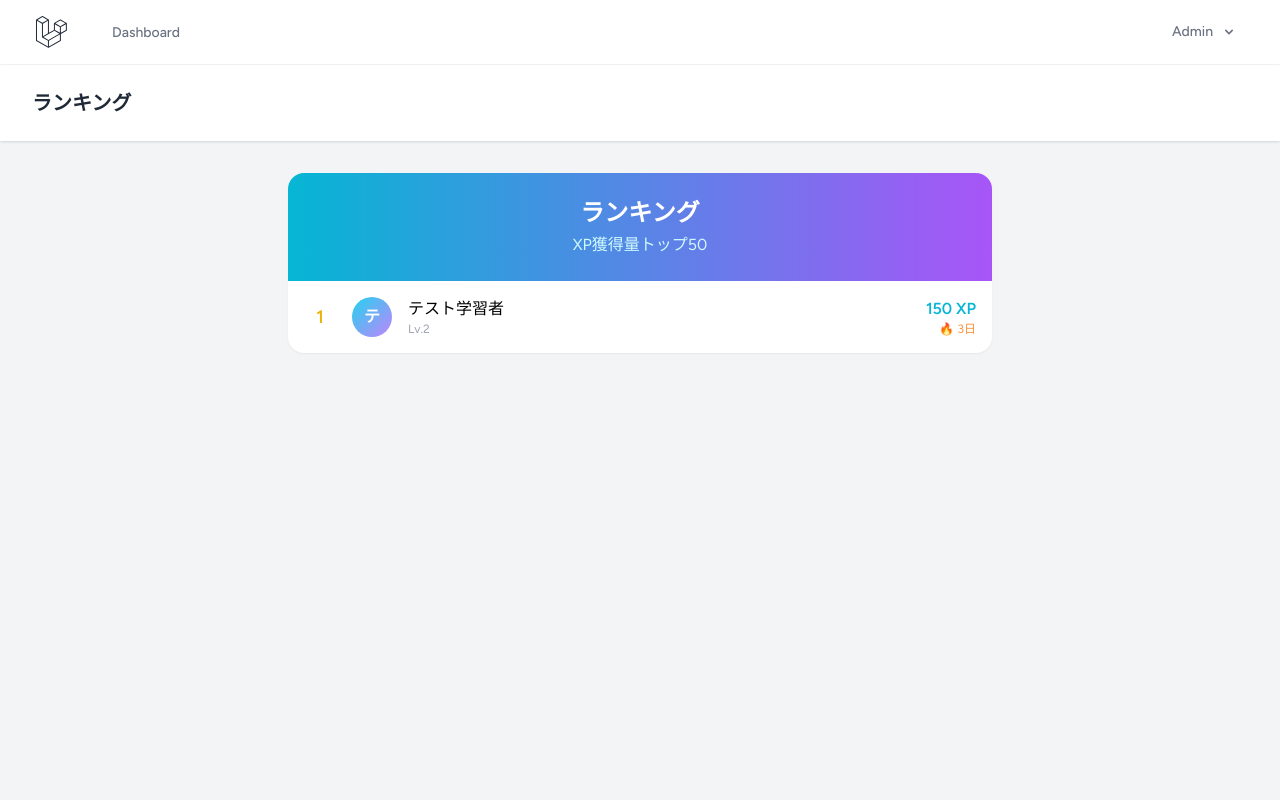
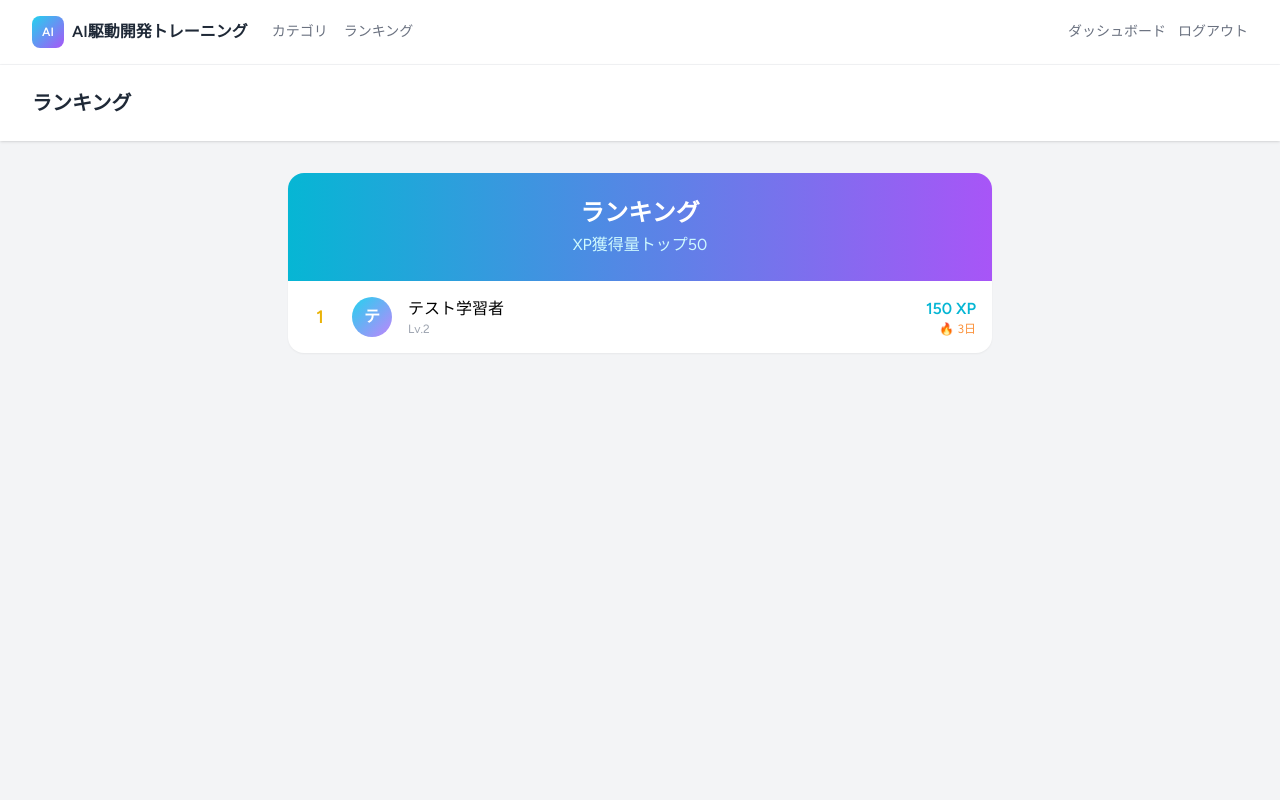
Before and after one commit to Kite24930/ai-driven-development-training, a Laravel app: page /leaderboard in a window 1280 px wide. Run offline with Laravel 12, Linux system fonts and the light colour scheme; a user stored in the database is signed in; data comes from the database, SQL or seed files in the repository; tables that the repository leaves empty hold one stand-in row (values such as "Sample post"); style sheets or scripts are compiled from the project's sources; some libraries are stand-ins or nearby versions.

Commit message:
fix: 公開ページの認証不要化、ルートスコーピング、CSRF対応等の修正
- 公開ページ(カテゴリ/コース/ランキング)にAppLayoutを導入し未ログインでもアクセス可能に
- LessonルートにscopeBindings()を追加しCourse内でのLesson解決を正確に
- app.blade.phpにCSRF metaタグを追加（画像アップロードAJAX対応）
- 管理者コース更新でPUT method spoofing (_method=PUT)を正しく実装

https://claude.ai/code/session_01XwctxaxXaMuraFZPTMVZQq

```diff
--- /dev/null
+++ b/resources/js/Layouts/AppLayout.tsx
@@ -0,0 +1,78 @@
+import { Link, usePage } from '@inertiajs/react';
+import { PropsWithChildren, ReactNode } from 'react';
+import { PageProps } from '@/types';
+
+export default function AppLayout({
+    header,
+    children,
+}: PropsWithChildren<{ header?: ReactNode }>) {
+    const { auth } = usePage<PageProps>().props;
+    const user = auth?.user;
+
+    return (
+        <div className="min-h-screen bg-gray-100">
+            <nav className="border-b border-gray-100 bg-white">
+                <div className="mx-auto max-w-7xl px-4 sm:px-6 lg:px-8">
+                    <div className="flex h-16 justify-between">
+                        <div className="flex items-center gap-6">
+                            <Link href="/" className="flex items-center gap-2">
+                                <div className="w-8 h-8 bg-gradient-to-br from-cyan-400 to-purple-500 rounded-lg flex items-center justify-center font-bold text-white text-xs">
+                                    AI
+                                </div>
+                                <span className="font-bold text-gray-800">AI駆動開発トレーニング</span>
+                            </Link>
+                            <div className="hidden sm:flex items-center gap-4">
+                                <Link href="/categories" className="text-sm text-gray-500 hover:text-gray-700">
+                                    カテゴリ
+                                </Link>
+                                <Link href="/leaderboard" className="text-sm text-gray-500 hover:text-gray-700">
+                                    ランキング
+                                </Link>
+                            </div>
+                        </div>
+
+                        <div className="flex items-center gap-3">
+                            {user ? (
+                                <>
+                                    <Link href="/dashboard" className="text-sm text-gray-500 hover:text-gray-700">
+                                        ダッシュボード
+                                    </Link>
+                                    <Link
+                                        href="/logout"
+                                        method="post"
+                                        as="button"
+                                        className="text-sm text-gray-500 hover:text-gray-700"
+                                    >
+                                        ログアウト
+                                    </Link>
+                                </>
+                            ) : (
+                                <>
+                                    <Link href="/login" className="text-sm text-gray-500 hover:text-gray-700">
+                                        ログイン
+                                    </Link>
+                                    <Link
+                                        href="/register"
+                                        className="text-sm px-3 py-1.5 bg-gradient-to-r from-cyan-500 to-purple-500 text-white rounded-lg hover:opacity-90"
+                                    >
+                                        無料登録
+                                    </Link>
+                                </>
+                            )}
+                        </div>
+                    </div>
+                </div>
+            </nav>
+
+            {header && (
+                <header className="bg-white shadow">
+                    <div className="mx-auto max-w-7xl px-4 py-6 sm:px-6 lg:px-8">
+                        {header}
+                    </div>
+                </header>
+            )}
+
+            <main>{children}</main>
+        </div>
+    );
+}
--- a/resources/js/Pages/Admin/Courses/Edit.tsx
+++ b/resources/js/Pages/Admin/Courses/Edit.tsx
@@ -1,4 +1,4 @@
-import { Head, useForm, Link } from '@inertiajs/react';
+import { Head, useForm, Link, router } from '@inertiajs/react';
 import AuthenticatedLayout from '@/Layouts/AuthenticatedLayout';
 import { Category, Course, PageProps, TechStack } from '@/types';
 
@@ -12,7 +12,7 @@ export default function AdminCourseEdit({
     techStacks: TechStack[];
 }>) {
     const isNew = !course;
-    const { data, setData, post, put, processing, errors } = useForm({
+    const { data, setData, processing, errors } = useForm({
         title: course?.title || '',
         category_id: course?.category_id || (categories[0]?.id || ''),
         tech_stack_id: course?.tech_stack_id || (techStacks[0]?.id || ''),
@@ -27,13 +27,24 @@ export default function AdminCourseEdit({
 
     const handleSubmit = (e: React.FormEvent) => {
         e.preventDefault();
+        const formData = new FormData();
+        Object.entries(data).forEach(([key, value]) => {
+            if (value !== null && value !== undefined) {
+                if (key === 'is_published') {
+                    formData.append(key, value ? '1' : '0');
+                } else if (value instanceof File) {
+                    formData.append(key, value);
+                } else {
+                    formData.append(key, String(value));
+                }
+            }
+        });
+
         if (isNew) {
-            post('/admin/courses', { forceFormData: true });
+            router.post('/admin/courses', formData);
         } else {
-            post(`/admin/courses/${course.id}`, {
-                forceFormData: true,
-                headers: { 'X-HTTP-Method-Override': 'PUT' },
-            });
+            formData.append('_method', 'PUT');
+            router.post(`/admin/courses/${course.id}`, formData);
         }
     };
 
--- a/resources/js/Pages/Categories/Index.tsx
+++ b/resources/js/Pages/Categories/Index.tsx
@@ -1,5 +1,5 @@
 import { Head, Link } from '@inertiajs/react';
-import AuthenticatedLayout from '@/Layouts/AuthenticatedLayout';
+import AppLayout from '@/Layouts/AppLayout';
 import { Category, PageProps } from '@/types';
 
 const categoryIcons: Record<string, string> = {
@@ -18,7 +18,7 @@ const categoryDescriptions: Record<string, string> = {
 
 export default function CategoriesIndex({ categories }: PageProps<{ categories: Category[] }>) {
     return (
-        <AuthenticatedLayout header={<h2 className="text-xl font-semibold text-gray-800">学習カテゴリ</h2>}>
+        <AppLayout header={<h2 className="text-xl font-semibold text-gray-800">学習カテゴリ</h2>}>
             <Head title="カテゴリ一覧" />
             <div className="py-8">
                 <div className="max-w-7xl mx-auto px-4 sm:px-6 lg:px-8">
@@ -62,6 +62,6 @@ export default function CategoriesIndex({ categories }: PageProps<{ categories:
                     </div>
                 </div>
             </div>
-        </AuthenticatedLayout>
+        </AppLayout>
     );
 }
--- a/resources/js/Pages/Categories/Show.tsx
+++ b/resources/js/Pages/Categories/Show.tsx
@@ -1,5 +1,5 @@
 import { Head, Link } from '@inertiajs/react';
-import AuthenticatedLayout from '@/Layouts/AuthenticatedLayout';
+import AppLayout from '@/Layouts/AppLayout';
 import { Category, Course, CourseProgress, PageProps, TechStack } from '@/types';
 import { useState } from 'react';
 
@@ -27,7 +27,7 @@ export default function CategoryShow({
         : courses;
 
     return (
-        <AuthenticatedLayout header={<h2 className="text-xl font-semibold text-gray-800">{category.name}</h2>}>
+        <AppLayout header={<h2 className="text-xl font-semibold text-gray-800">{category.name}</h2>}>
             <Head title={category.name} />
             <div className="py-8">
                 <div className="max-w-7xl mx-auto px-4 sm:px-6 lg:px-8">
@@ -122,6 +122,6 @@ export default function CategoryShow({
                     )}
                 </div>
             </div>
-        </AuthenticatedLayout>
+        </AppLayout>
     );
 }
--- a/resources/js/Pages/Courses/Show.tsx
+++ b/resources/js/Pages/Courses/Show.tsx
@@ -1,5 +1,5 @@
 import { Head, Link } from '@inertiajs/react';
-import AuthenticatedLayout from '@/Layouts/AuthenticatedLayout';
+import AppLayout from '@/Layouts/AppLayout';
 import { Course, CourseProgress, LessonProgress, PageProps } from '@/types';
 
 const typeIcons: Record<string, string> = {
@@ -29,7 +29,7 @@ export default function CourseShow({
     const totalLessons = course.lessons?.length || 0;
 
     return (
-        <AuthenticatedLayout header={<h2 className="text-xl font-semibold text-gray-800">{course.title}</h2>}>
+        <AppLayout header={<h2 className="text-xl font-semibold text-gray-800">{course.title}</h2>}>
             <Head title={course.title} />
             <div className="py-8">
                 <div className="max-w-7xl mx-auto px-4 sm:px-6 lg:px-8">
@@ -169,6 +169,6 @@ export default function CourseShow({
                     </div>
                 </div>
             </div>
-        </AuthenticatedLayout>
+        </AppLayout>
     );
 }
--- a/resources/js/Pages/Leaderboard/Index.tsx
+++ b/resources/js/Pages/Leaderboard/Index.tsx
@@ -1,12 +1,12 @@
 import { Head, usePage } from '@inertiajs/react';
-import AuthenticatedLayout from '@/Layouts/AuthenticatedLayout';
+import AppLayout from '@/Layouts/AppLayout';
 import { PageProps, User } from '@/types';
 
 export default function LeaderboardIndex({ leaderboard }: PageProps<{ leaderboard: User[] }>) {
     const { auth } = usePage<PageProps>().props;
 
     return (
-        <AuthenticatedLayout header={<h2 className="text-xl font-semibold text-gray-800">ランキング</h2>}>
+        <AppLayout header={<h2 className="text-xl font-semibold text-gray-800">ランキング</h2>}>
             <Head title="ランキング" />
             <div className="py-8">
                 <div className="max-w-3xl mx-auto px-4 sm:px-6 lg:px-8">
@@ -78,6 +78,6 @@ export default function LeaderboardIndex({ leaderboard }: PageProps<{ leaderboar
                     </div>
                 </div>
             </div>
-        </AuthenticatedLayout>
+        </AppLayout>
     );
 }
--- a/resources/views/app.blade.php
+++ b/resources/views/app.blade.php
@@ -3,6 +3,7 @@
     <head>
         <meta charset="utf-8">
         <meta name="viewport" content="width=device-width, initial-scale=1">
+        <meta name="csrf-token" content="{{ csrf_token() }}">
 
         <title inertia>{{ config('app.name', 'Laravel') }}</title>
 
--- a/routes/web.php
+++ b/routes/web.php
@@ -41,9 +41,9 @@ Route::middleware('auth')->group(function () {
     Route::get('/dashboard', [DashboardController::class, 'index'])->name('dashboard');
     Route::get('/skill-tree', [SkillTreeController::class, 'index'])->name('skill-tree');
 
-    Route::get('/courses/{course:slug}/lessons/{lesson:slug}', [LessonController::class, 'show'])->name('lessons.show');
-    Route::post('/courses/{course:slug}/lessons/{lesson:slug}/complete', [LessonController::class, 'complete'])->name('lessons.complete');
-    Route::post('/courses/{course:slug}/lessons/{lesson:slug}/quiz', [LessonController::class, 'submitQuiz'])->name('lessons.quiz');
+    Route::get('/courses/{course:slug}/lessons/{lesson:slug}', [LessonController::class, 'show'])->scopeBindings()->name('lessons.show');
+    Route::post('/courses/{course:slug}/lessons/{lesson:slug}/complete', [LessonController::class, 'complete'])->scopeBindings()->name('lessons.complete');
+    Route::post('/courses/{course:slug}/lessons/{lesson:slug}/quiz', [LessonController::class, 'submitQuiz'])->scopeBindings()->name('lessons.quiz');
 
     Route::get('/profile', [ProfileController::class, 'edit'])->name('profile.edit');
     Route::patch('/profile', [ProfileController::class, 'update'])->name('profile.update');
```
